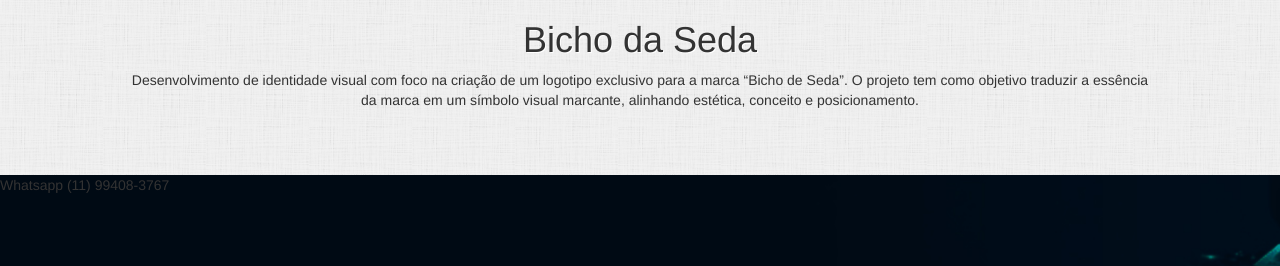
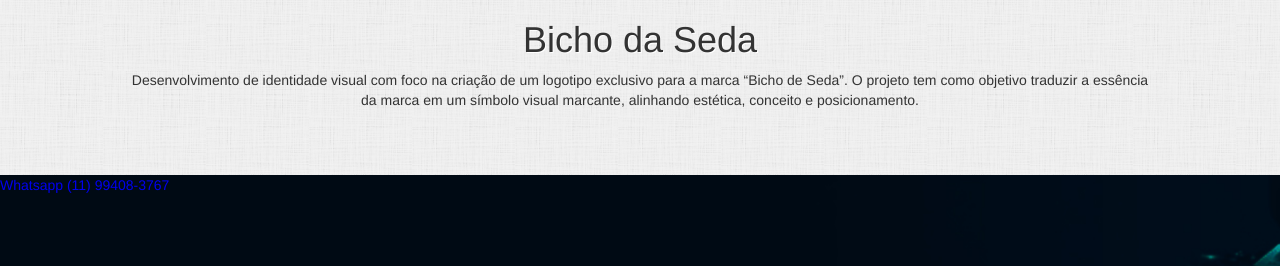
Before and after one commit to jjnerv/visualwg, a website: page index.html in a window 1280 px wide. Shown: the part 3328-3594 px from the top of the page. Drawn offline with nearby package versions, Linux system fonts and the light colour scheme.

Commit message:
link para whatsapp

```diff
--- a/index.html
+++ b/index.html
@@ -226,7 +226,11 @@
     <span class="scroll_top"></span>
 
     <section id="contact">
-        <p>Whatsapp (11) 99408-3767</p>
+        <p>
+            <a href="https://wa.me/55994083767" target="_blank">
+                Whatsapp (11) 99408-3767
+            </a>
+        </p>
         <!-- <form action="#" id="send">
 
             <div>
--- a/package.json
+++ b/package.json
@@ -27,7 +27,7 @@
   },
   "homepage": "https://github.com/jjnerv/visualwg#readme",
   "devDependencies": {
-    "webpack": "^4.40.2",
-    "webpack-cli": "^3.3.9"
+    "webpack": "^5.105.4",
+    "webpack-cli": "^7.0.2"
   }
 }
```
Also changed, not shown: 1 other file.
